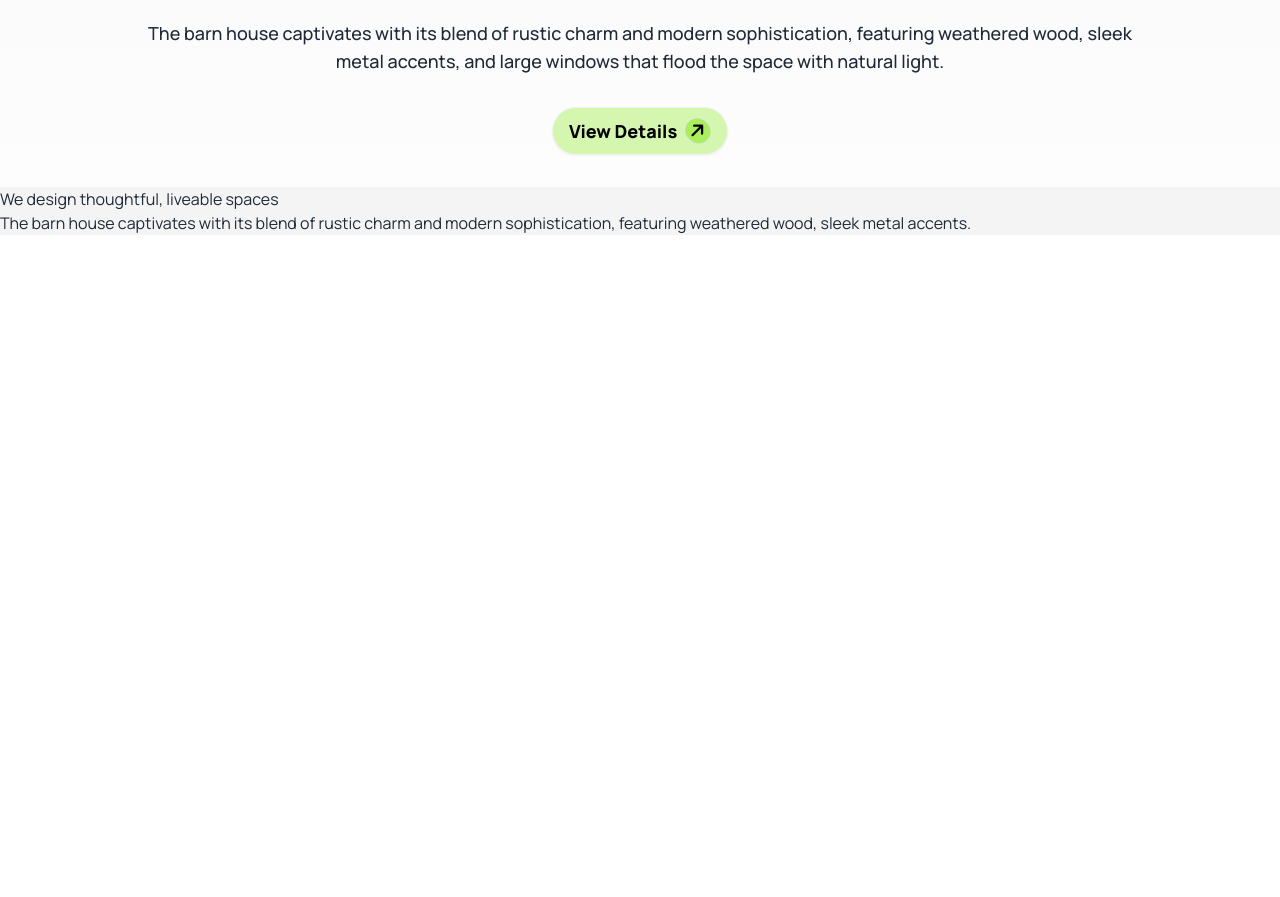
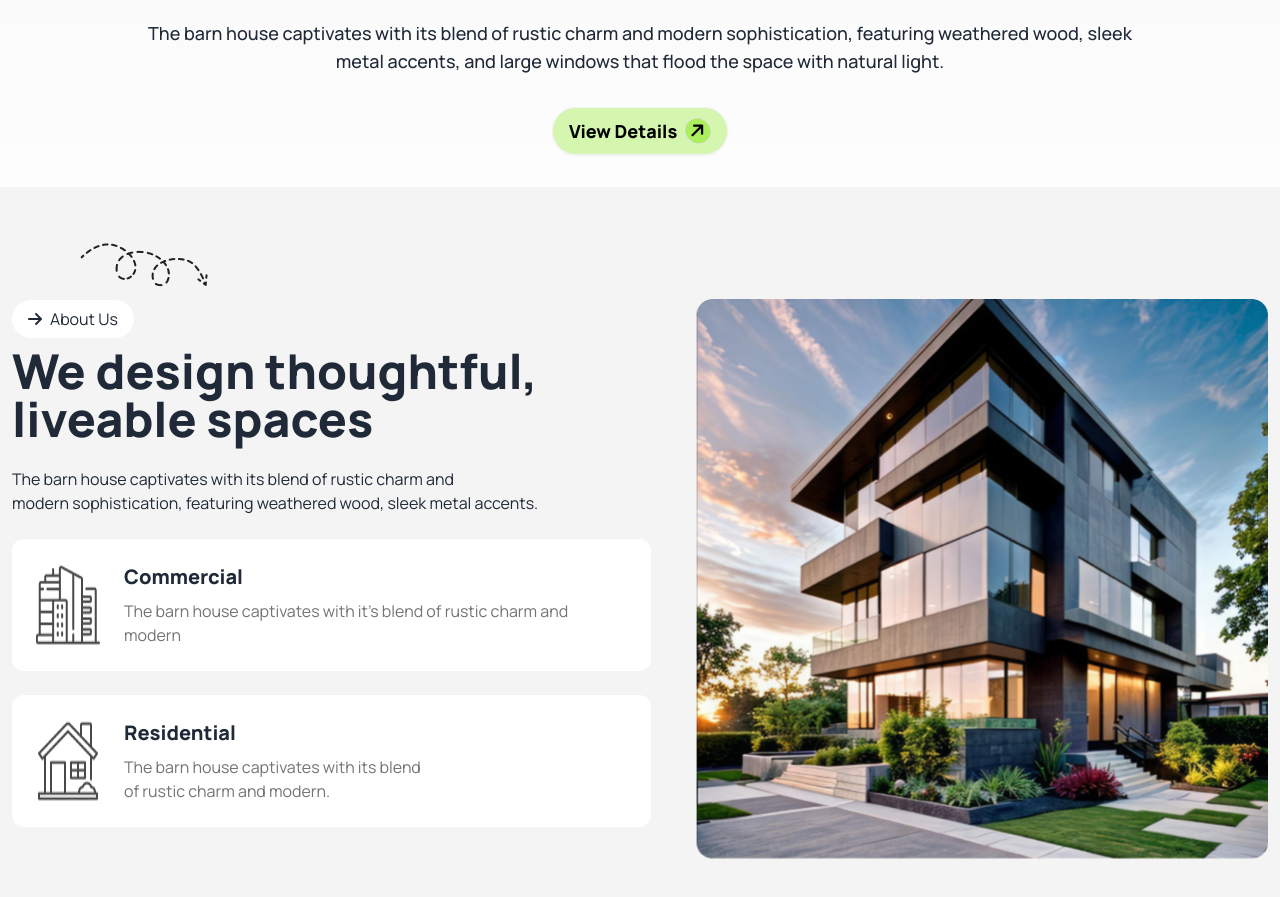
Before and after one commit to Rza-O/rinterio-landing-tailwind-daisyui, a plain HTML site: page index.html in a window 1280 px wide. Shown: the part 623-1520 px from the top of the page. Before the commit the page ends 858 px from the top, so only its background shows below. Drawn offline with nearby package versions, Linux system fonts and the light colour scheme.

Commit message:
About us section completed

```diff
--- a/index.html
+++ b/index.html
@@ -113,15 +113,59 @@
     </header>
     <!-- Main section -->
     <main>
+        <!-- About us - How we Work section -->
         <section class="bg-[#f4f4f4]">
+
             <!-- About Us Section -->
-              <div>
+            <div
+                class="lg:flex justify-center items-center container mx-auto px-3 py-8 lg:py-28 relative text-center lg:text-left">
                 <!-- text -->
-                 <div>
-                    <h2>We design thoughtful, liveable spaces</h2>
-                    <p>The barn house captivates with its blend of rustic charm and modern sophistication, featuring weathered wood, sleek metal accents.</p>
-                 </div>
-              </div>
+                <div class="lg:mr-11 mb-6">
+                    <!-- About button -->
+                    <a class="bg-white border border-none px-4 py-2 rounded-3xl"><i
+                            class="fa-solid fa-arrow-right mr-2"></i>About Us</a>
+                    <div class="mb-6 mt-4">
+                        <h2 class="text-5xl font-extrabold mb-6">We design thoughtful,<br>
+                            liveable spaces</h2>
+                        <p>The barn house captivates with its blend of rustic charm and
+                            <br>
+                            modern sophistication, featuring weathered wood, sleek metal accents.
+                        </p>
+                    </div>
+                    <!-- Commercial section -->
+                    <div class="text-left">
+                        <div class="bg-white rounded-xl flex p-6 gap-6 mb-6">
+                            <img src="./assets/commercial.png" alt="">
+                            <div class="">
+                                <h4 class="text-xl font-extrabold mb-2">Commercial</h4>
+                                <p class="text-[#737373] spa">The barn house captivates with it's blend of rustic charm
+                                    and modern
+                                </p>
+                            </div>
+                        </div>
+                        <!-- Residential Section -->
+                        <div class="bg-white rounded-xl flex p-6 gap-6">
+                            <img src="./assets/residential.png" alt="">
+                            <div class="">
+                                <h4 class="text-xl font-extrabold mb-2">Residential</h4>
+                                <p class="text-[#737373]">The barn house captivates with its blend <br> of rustic charm
+                                    and
+                                    modern.</p>
+                            </div>
+                        </div>
+                    </div>
+                </div>
+                <!-- Image Section -->
+                <div class="">
+                    <img src="./assets/Rectangle.png" alt="">
+                </div>
+                <!-- squiggly line -->
+                <div class="absolute top-14 left-20 hidden lg:block">
+                    <img src="./assets/Vector.png" alt="">
+                </div>
+            </div>
+
+
         </section>
     </main>
     <!-- Footer Section -->
```
